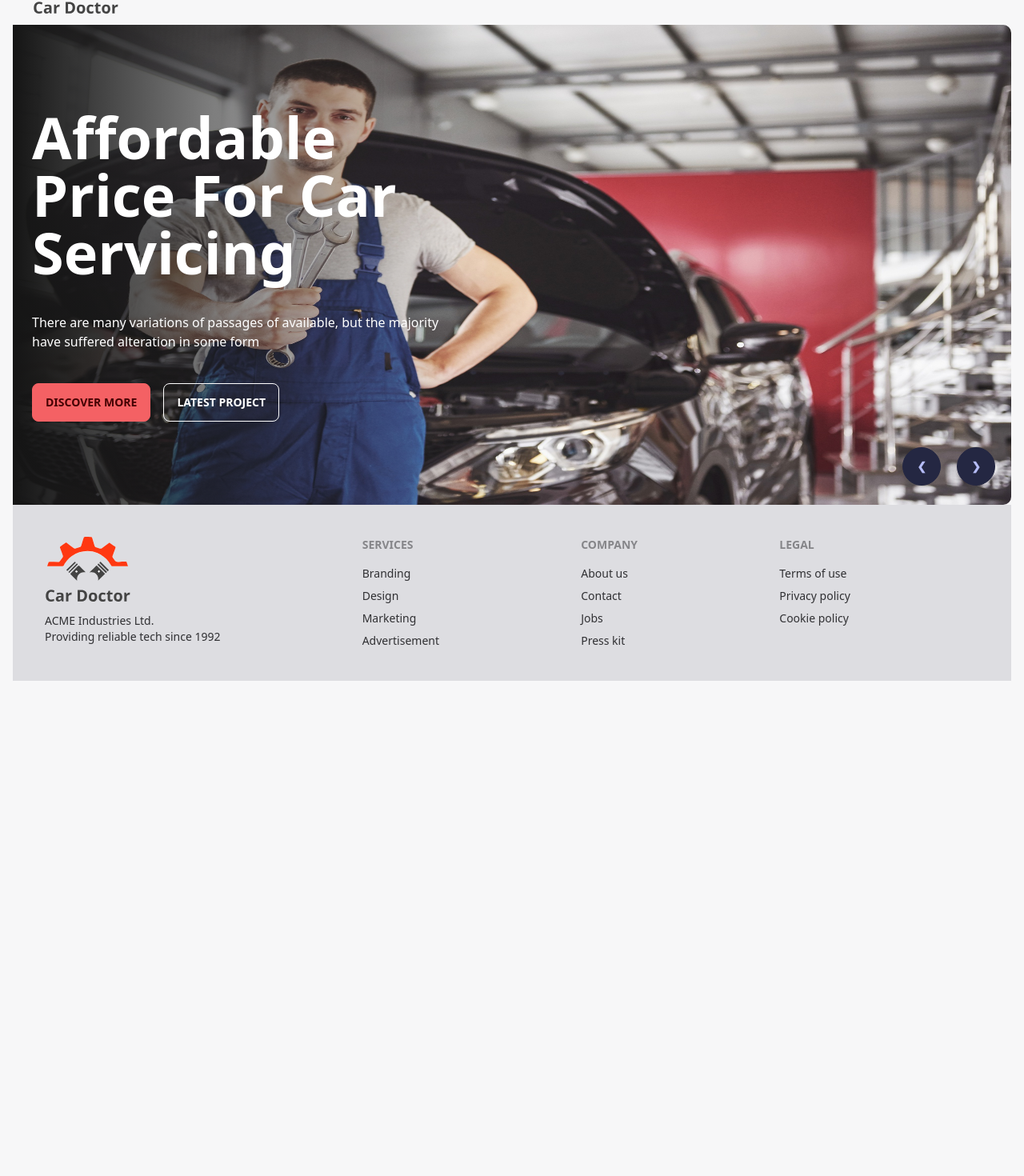
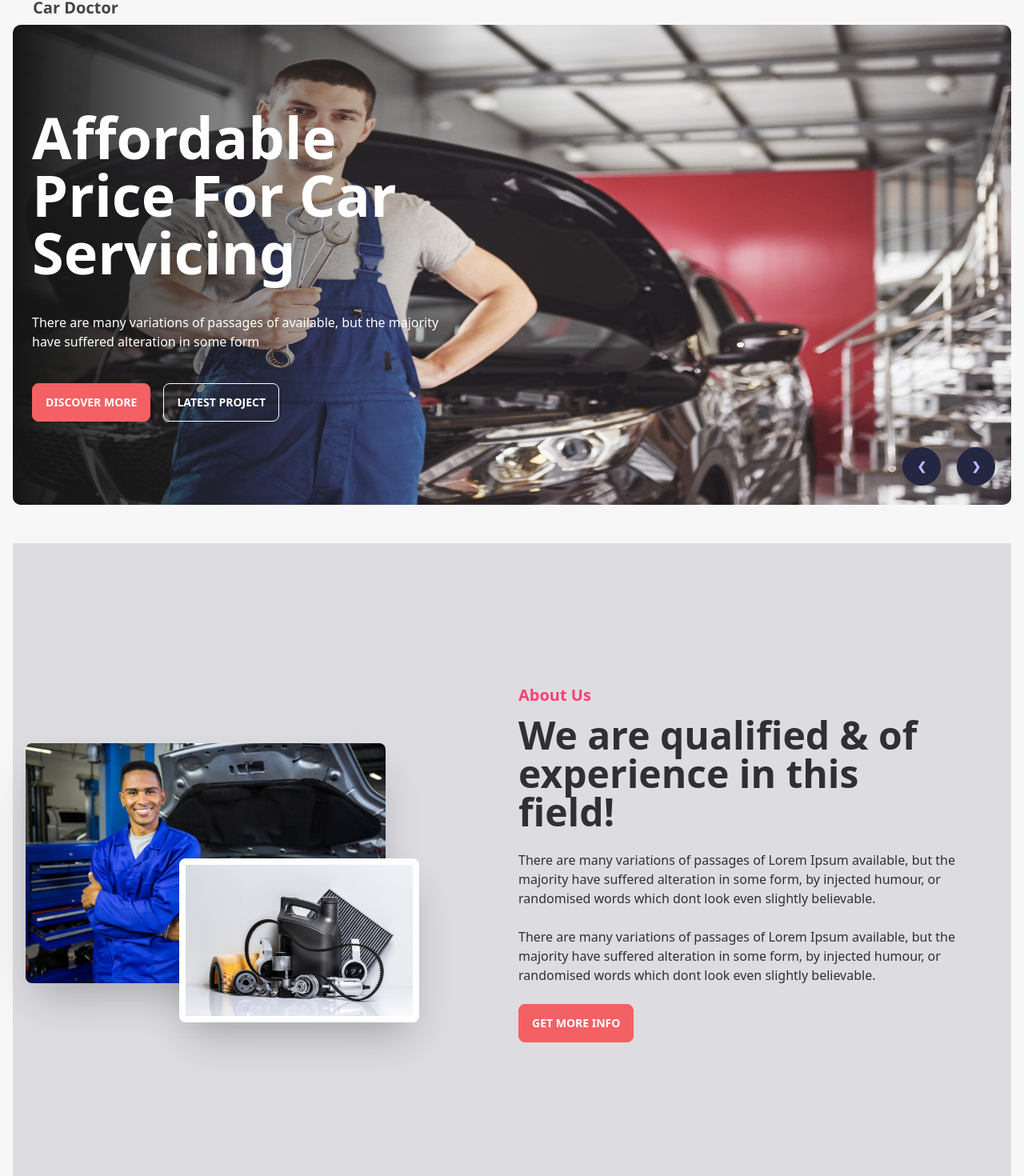
Before and after one commit to rajibrahman74/car-doctor-client, a React (Vite) app: page / in a window 1280 px wide. Shown: the part 97-1567 px from the top of the page at 80% size. Before the commit the page ends 948 px from the top, so only its background shows below. Built offline with nearby package versions, Linux system fonts and the light colour scheme.

Commit message:
[ADD]-create-about-section-with-image-relative-position

```diff
--- /dev/null
+++ b/src/Pages/Home/About/About.jsx
@@ -0,0 +1,39 @@
+import person from "../../../assets/images/about_us/person.jpg";
+import parts from "../../../assets/images/about_us/parts.jpg";
+const About = () => {
+  return (
+    <div className="hero min-h-screen bg-base-200 my-12">
+      <div className="hero-content flex-col lg:flex-row">
+        <div className="lg:w-1/2 relative">
+          <img src={person} className="w-3/4 rounded-lg shadow-2xl" />
+          <img
+            src={parts}
+            className="absolute top-36 left-48 w-1/2 border-8 border-white rounded-lg shadow-2xl"
+          />
+        </div>
+        <div className="lg:w-1/2">
+          <h3 className="font-extrabold text-xl text-error">About Us</h3>
+          <h1 className="text-5xl font-extrabold pr-16 pt-3">
+            We are qualified & of experience in this field!
+          </h1>
+          <p className="pt-6">
+            There are many variations of passages of Lorem Ipsum available, but
+            the majority have suffered alteration in some form, by injected
+            humour, or randomised words which dont look even slightly
+            believable.
+          </p>
+          <br />
+          <p className="pb-6">
+            There are many variations of passages of Lorem Ipsum available, but
+            the majority have suffered alteration in some form, by injected
+            humour, or randomised words which dont look even slightly
+            believable.
+          </p>
+          <button className="btn btn-secondary text-white font-bold">Get more info</button>
+        </div>
+      </div>
+    </div>
+  );
+};
+
+export default About;
--- a/src/Pages/Home/Header/Header.jsx
+++ b/src/Pages/Home/Header/Header.jsx
@@ -9,7 +9,35 @@
     <div className="carousel w-full h-[600px]">
       <div id="slide1" className="carousel-item relative w-full">
         <img src={img1} className="w-full rounded-[10px]" />
-        <div className="absolute flex items-center h-full left-0 top-0 bg-gradient-to-r from-[#151515] to-[rgba(21, 21, 21, 0)]">
+        <div className="absolute flex items-center h-full left-0 top-0 bg-gradient-to-r from-[#151515] to-[rgba(21, 21, 21, 0)] rounded-[10px]">
+          <div className="text-white space-y-[40px] w-[550px] pl-6">
+            <h2 className="text-7xl font-bold">
+              Affordable Price For Car Servicing
+            </h2>
+            <p>
+              There are many variations of passages of available, but the
+              majority have suffered alteration in some form
+            </p>
+            <div className="space-x-4">
+              <button className="btn btn-secondary font-bold text-white">Discover More</button>
+              <button className="btn btn-outline hover:border-secondary text-white btn-white font-bold">
+                Latest Project
+              </button>
+            </div>
+          </div>
+        </div>
+        <div className="absolute flex justify-end gap-5 transform -translate-y-1/2 left-5 right-5 bottom-0">
+          <a href="#slide4" className="btn btn-circle">
+            ❮
+          </a>
+          <a href="#slide2" className="btn btn-circle">
+            ❯
+          </a>
+        </div>
+      </div>
+      <div id="slide2" className="carousel-item relative w-full">
+        <img src={img2} className="w-full rounded-[10px]" />
+        <div className="absolute flex items-center h-full left-0 top-0 bg-gradient-to-r from-[#151515] to-[rgba(21, 21, 21, 0)] rounded-[10px]">
           <div className="text-white space-y-[40px] w-[550px] pl-6">
             <h2 className="text-7xl font-bold">
               Affordable Price For Car Servicing
@@ -27,17 +55,6 @@
           </div>
         </div>
         <div className="absolute flex justify-end gap-5 transform -translate-y-1/2 left-5 right-5 bottom-0">
-          <a href="#slide4" className="btn btn-circle">
-            ❮
-          </a>
-          <a href="#slide2" className="btn btn-circle">
-            ❯
-          </a>
-        </div>
-      </div>
-      <div id="slide2" className="carousel-item relative w-full">
-        <img src={img2} className="w-full rounded-[10px]" />
-        <div className="absolute flex justify-end gap-5 transform -translate-y-1/2 left-5 right-5 bottom-0">
           <a href="#slide1" className="btn btn-circle">
             ❮
           </a>
@@ -48,6 +65,23 @@
       </div>
       <div id="slide3" className="carousel-item relative w-full">
         <img src={img3} className="w-full rounded-[10px]" />
+        <div className="absolute flex items-center h-full left-0 top-0 bg-gradient-to-r from-[#151515] to-[rgba(21, 21, 21, 0)] rounded-[10px]">
+          <div className="text-white space-y-[40px] w-[550px] pl-6">
+            <h2 className="text-7xl font-bold">
+              Affordable Price For Car Servicing
+            </h2>
+            <p>
+              There are many variations of passages of available, but the
+              majority have suffered alteration in some form
+            </p>
+            <div className="space-x-4">
+              <button className="btn btn-secondary">Discover More</button>
+              <button className="btn btn-outline hover:border-secondary text-white btn-white">
+                Latest Project
+              </button>
+            </div>
+          </div>
+        </div>
         <div className="absolute flex justify-end gap-5 transform -translate-y-1/2 left-5 right-5 bottom-0">
           <a href="#slide2" className="btn btn-circle">
             ❮
@@ -59,6 +93,23 @@
       </div>
       <div id="slide4" className="carousel-item relative w-full">
         <img src={img4} className="w-full rounded-[10px]" />
+        <div className="absolute flex items-center h-full left-0 top-0 bg-gradient-to-r from-[#151515] to-[rgba(21, 21, 21, 0)] rounded-[10px]">
+          <div className="text-white space-y-[40px] w-[550px] pl-6">
+            <h2 className="text-7xl font-bold">
+              Affordable Price For Car Servicing
+            </h2>
+            <p>
+              There are many variations of passages of available, but the
+              majority have suffered alteration in some form
+            </p>
+            <div className="space-x-4">
+              <button className="btn btn-secondary">Discover More</button>
+              <button className="btn btn-outline hover:border-secondary text-white btn-white">
+                Latest Project
+              </button>
+            </div>
+          </div>
+        </div>
         <div className="absolute flex justify-end gap-5 transform -translate-y-1/2 left-5 right-5 bottom-0">
           <a href="#slide3" className="btn btn-circle">
             ❮
--- a/src/Pages/Home/Home/Home.jsx
+++ b/src/Pages/Home/Home/Home.jsx
@@ -1,9 +1,11 @@
+import About from "../About/About";
 import Header from "../Header/Header";
 
 const Home = () => {
   return (
     <div>
       <Header />
+      <About />
     </div>
   );
 };
--- a/src/Pages/Shared/Footer/Footer.jsx
+++ b/src/Pages/Shared/Footer/Footer.jsx
@@ -1,7 +1,7 @@
 import logo from "../../../assets/logo.svg";
 const Footer = () => {
   return (
-    <footer className="footer p-10 bg-base-200 text-base-content">
+    <footer className="footer p-10 bg-base-200 text-base-content mt-16">
       <div>
         <img src={logo} alt="" />
         <p>
--- a/src/Routes/Routes.jsx
+++ b/src/Routes/Routes.jsx
@@ -1,6 +1,7 @@
 import { createBrowserRouter } from "react-router-dom";
 import Main from "../Layout/Main";
 import Home from "../Pages/Home/Home/Home";
+import About from "../Pages/Home/About/About";
 
 const router = createBrowserRouter([
   {
@@ -11,6 +12,10 @@
         path: "/",
         element: <Home />,
       },
+      {
+        path: "about",
+        element: <About/>
+      }
     ],
   },
 ]);
```
